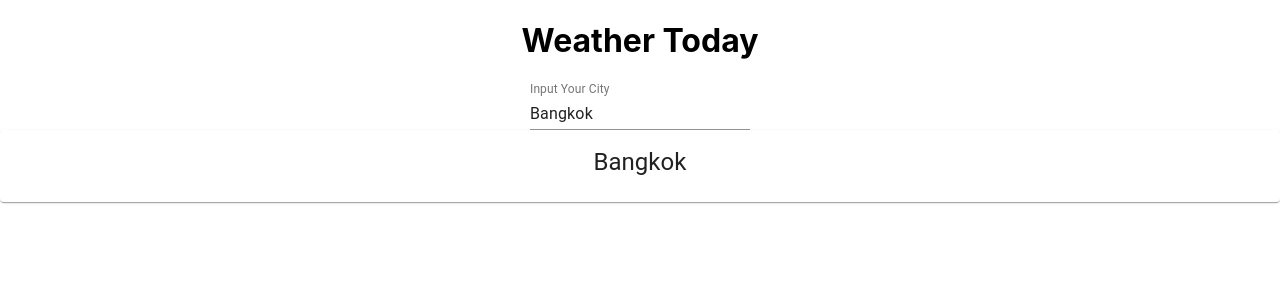
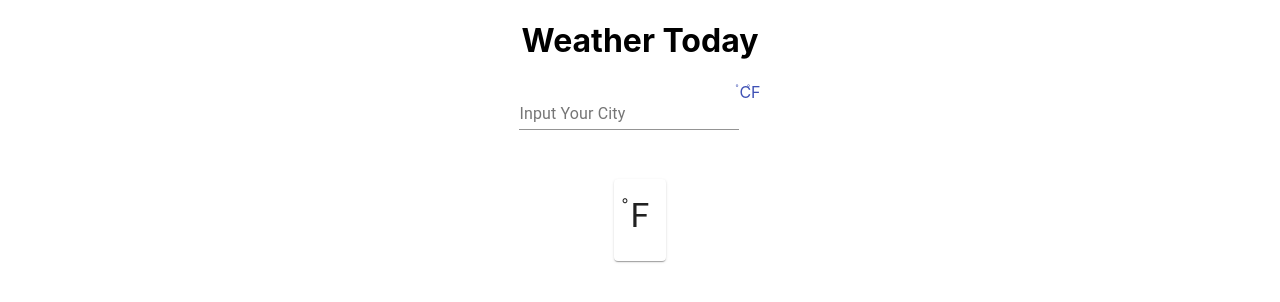
Before and after one commit to theerat/krungsri_test, a React (Create React App) app: page / in a window 1280 px wide. Shown: the top 302 px of the page. Built offline with nearby package versions, Linux system fonts and the light colour scheme; no server answers.

Commit message:
update code

```diff
--- a/src/components/Home.js
+++ b/src/components/Home.js
@@ -1,17 +1,17 @@
 import React from 'react'
 import axios from 'axios'
-import { TextField, Grid } from '@material-ui/core'
+import { TextField, Grid, GridList, Link } from '@material-ui/core'
 import { UICard } from './common/MaterialUI';
 
 const BASE_URL = process.env.REACT_APP_API_ENDPOINT
-const APPID = process.env.APPID
+const APPID = '870de8f88ccba7aee687b1741eecc8fa'
 
 class Home extends React.Component {
     constructor(props) {
         super(props);
 
         this.state = {
-            city: 'Bangkok',
+            city: '',
             units: 'metric',
             weather_data: []
         };
@@ -21,7 +21,9 @@ class Home extends React.Component {
 
     componentDidMount() {
         // &units=metric
-        axios.get(BASE_URL + `/weather?q='${this.state.city}'&units='${this.state.units}'&APPID='${APPID}'`)
+        const url = BASE_URL + `/weather?q=${this.state.city}&units=${this.state.units}&APPID=${APPID}`
+        console.log(url);
+        axios.get(url)
             .then(({ data }) => {
                 this.setState(
                     { weather_data: data }
@@ -33,37 +35,63 @@ class Home extends React.Component {
     }
 
     onChange = async (e) => {
-        await axios.get(BASE_URL + `/weather?q='${e.target.value}'&units='${this.state.units}'&APPID='${APPID}'`)
+
+        this.setState({
+            [e.target.name]: e.target.value,
+        });
+
+        const url = BASE_URL + `/weather?q=${e.target.value}&units=${this.state.units}&APPID=${APPID}`
+        console.log(url);
+        await axios.get(url)
             .then(({ data }) => {
-                this.setState(
-                    {
-                        weather_data: data,
-                        [e.target.name]: e.target.value
-                    }
-                );
+                this.setState({
+                    weather_data: data
+                });
             })
             .catch((err) => {
                 console.log(err);
             })
     }
 
+
+
     render() {
         return (
             <div>
                 <h1>Weather Today</h1>
                 <form autoComplete="off">
-                    <Grid xs={12} md={12} item >
+                    <Grid xs={12} md={12} >
                         <TextField
                             id="standard-basic"
                             name='city'
-                            value={this.state.city}
                             label="Input Your City"
-                            onChange={this.onChnage}
+                            onChange={this.onChange}
                         />
+                        <Link href="#" name='units' onClick={() => {
+                            this.setState({
+                                units: 'Metric'
+                            });
+                        }}>
+                            ํC
+                        </Link>
+                        <Link href="#" name='units' onClick={() => {
+                            this.setState({
+                                units: 'Imperial'
+                            });
+                        }}>
+                            ํF
+                        </Link>
                     </Grid>
-                    <UICard message={this.state.city}
-                        temp={this.state.weather_data.main}
-                    ></UICard>
+                    <GridList padding={20}>
+                        <Grid container
+                            direction="row"
+                            justify="center"
+                            alignItems="center"
+                            xs={12}
+                            md={12}>
+                            <UICard data={this.state}></UICard>
+                        </Grid>
+                    </GridList>
                 </form>
             </div>
         )
--- a/src/components/common/MaterialUI.js
+++ b/src/components/common/MaterialUI.js
@@ -17,23 +17,22 @@ const useStyles = makeStyles({
         fontSize: 14,
     },
     pos: {
-        marginBottom: 12,
+        marginBottom: 20,
     },
 });
 
 const UICard = (
     (props) => {
-        const classes = useStyles();
-        const { message, temp } = props
-        console.log(temp);
+        const { data } = props
+        console.log(data);
         return (
-            <Card className={classes.card}>
+            <Card>
                 <CardContent>
-                    <Typography variant="h5" component="h2">
-                        {message}
+                    <Typography variant="h3" component="h2">
+                        {data.city}
                     </Typography>
-                    <Typography variant="body2" component="p">
-                        {temp !== undefined ? temp['temp'] : ''}
+                    <Typography variant="h4" component="p">
+                        {data.weather_data.main !== undefined ? data.weather_data.main['temp'] : ''} {data.units === 'Metric' ? ' ํC' : ' ํF'}
                     </Typography>
                 </CardContent>
             </Card>
```
